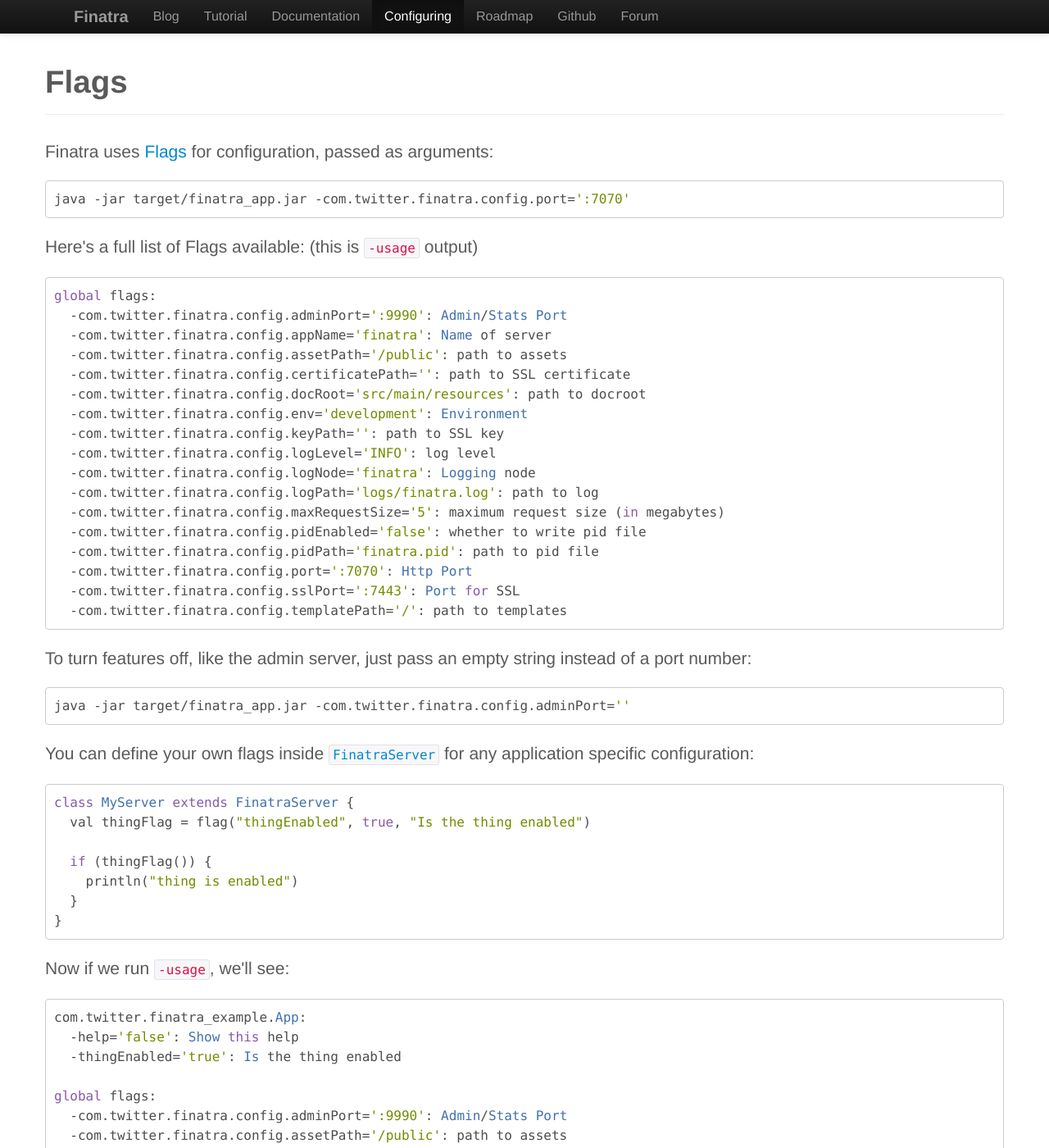
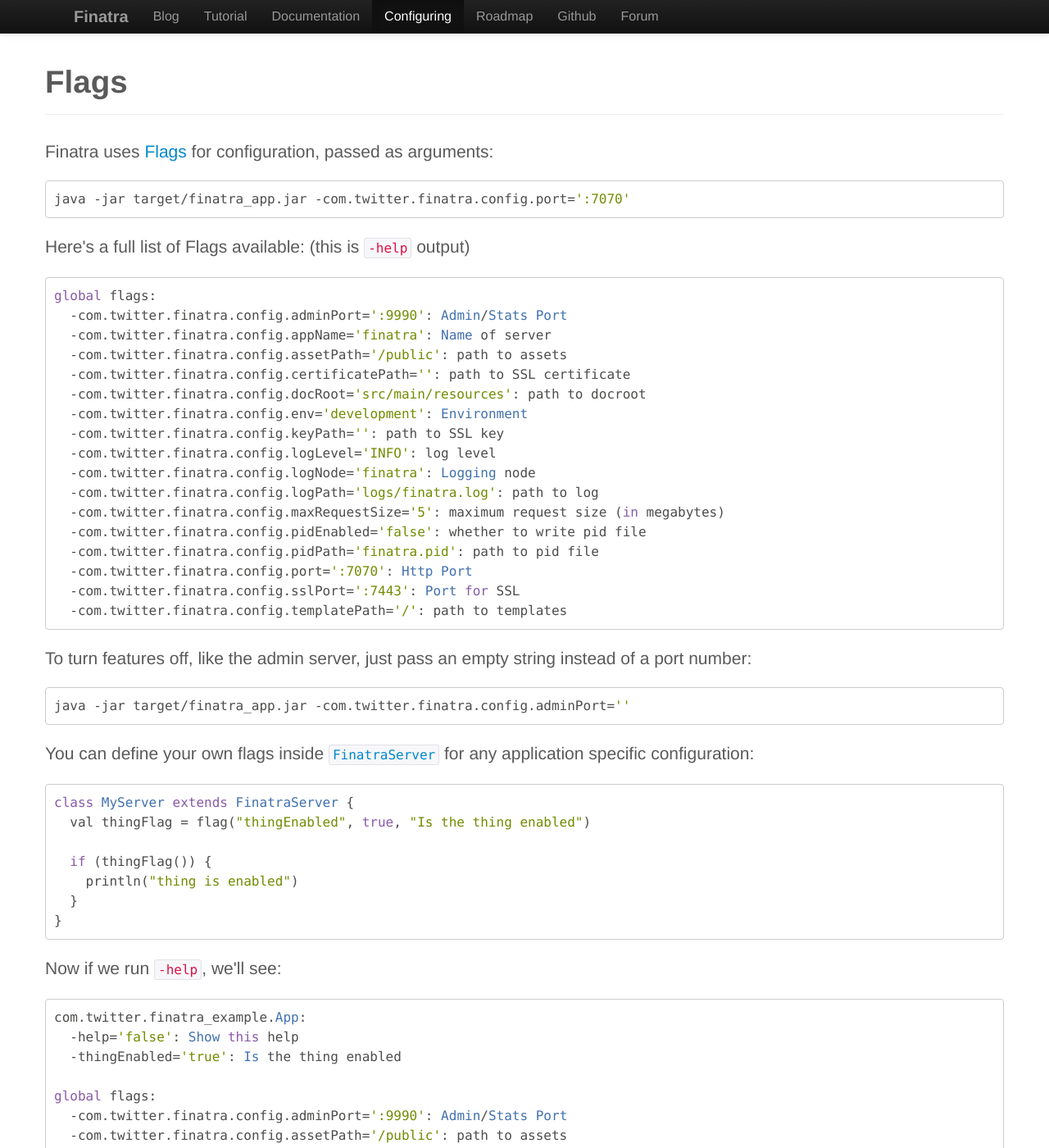
Before and after one commit to capotej/finatra-site, a Jekyll site: the page built from docs/configuration.html, in a window 1280 px wide and 1400 px high. Shown: the whole window at 82% size. Built offline with Jekyll 4.4.1, drawn with Linux system fonts in a browser that asks for light colours; nearby versions of some CDN libraries; Markdown is read by kramdown in place of the engine named in the settings; comment, search, counter and statistics services are not loaded.

Commit message:
changed -usage to -help

```diff
--- a/docs/configuration.html
+++ b/docs/configuration.html
@@ -8,7 +8,7 @@ layout: finatra
    <p class="lead">Finatra uses <a href="http://twitter.github.io/twitter-server/Features.html#flags">Flags</a> for configuration, passed as arguments:</p>
    <pre class="prettyprint">java -jar target/finatra_app.jar -com.twitter.finatra.config.port=&#39;:7070&#39;</pre>
 
-   <p class="lead">Here&#39;s a full list of Flags available: (this is <code>-usage</code> output)</p>
+   <p class="lead">Here&#39;s a full list of Flags available: (this is <code>-help</code> output)</p>
   <pre class="prettyprint">global flags:
   -com.twitter.finatra.config.adminPort=&#39;:9990&#39;: Admin/Stats Port
   -com.twitter.finatra.config.appName=&#39;finatra&#39;: Name of server
@@ -41,7 +41,7 @@ layout: finatra
 }
 </pre>
 
-<p class="lead">Now if we run <code>-usage</code>, we&#39;ll see:</p>
+<p class="lead">Now if we run <code>-help</code>, we&#39;ll see:</p>
 
 <pre class="prettyprint">com.twitter.finatra_example.App:
   -help=&#39;false&#39;: Show this help
```
Also changed, not shown: 1 other file.
